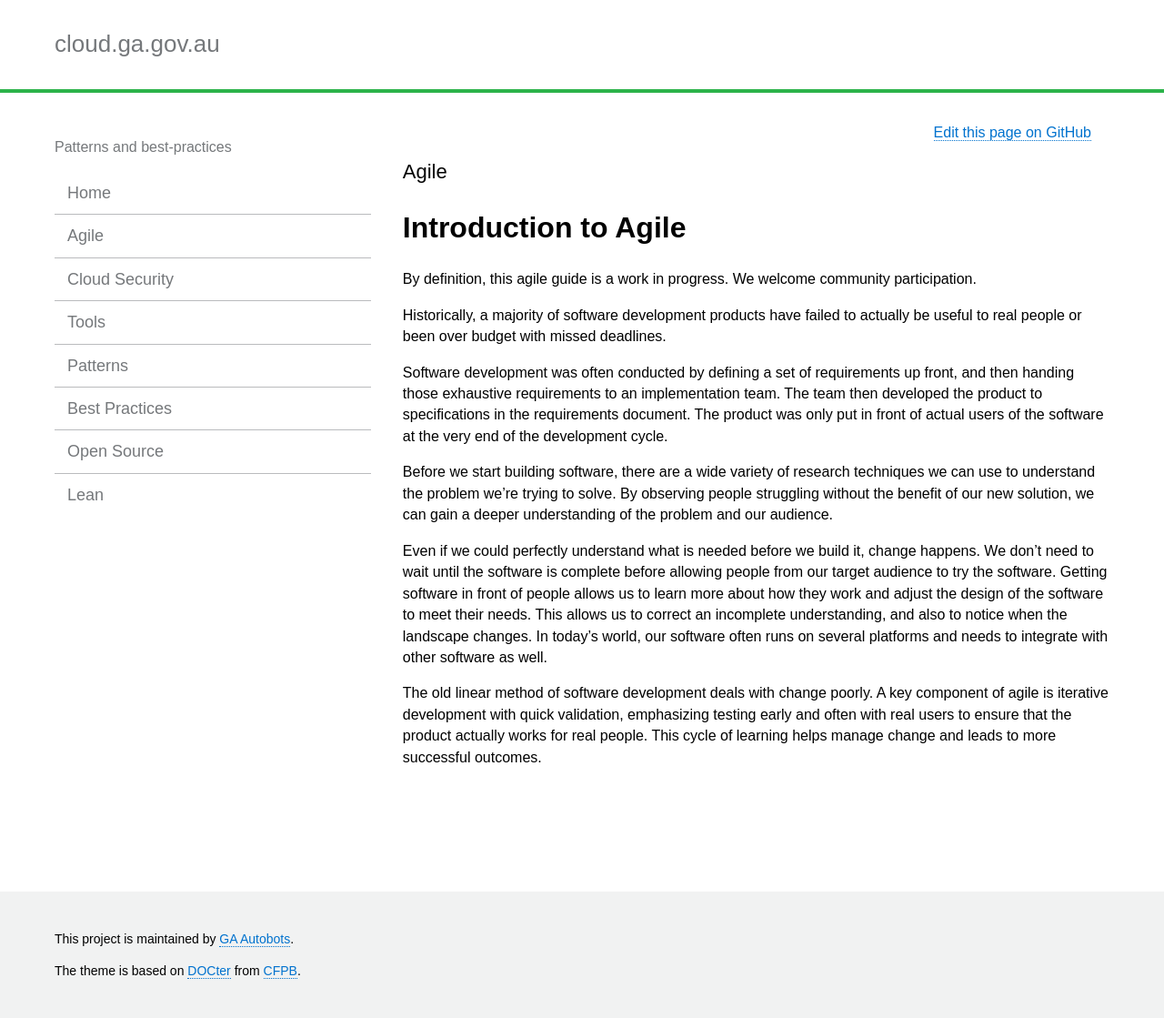
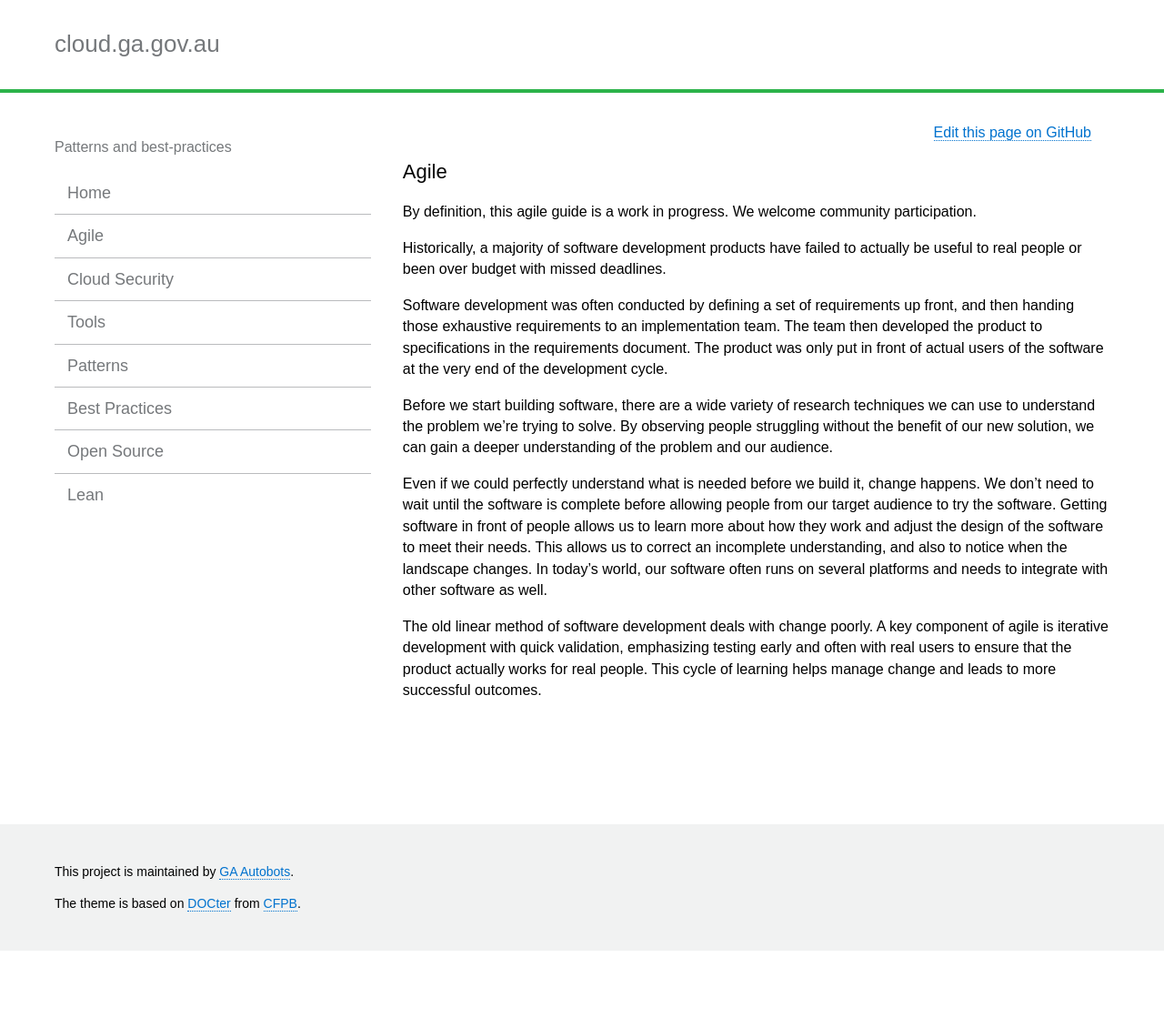
Before and after one commit to GeoscienceAustralia/cloud, a Jekyll site: the page built from docs/_pages/agile_index.md, in a window 1280 px wide. Shown: the whole page at 91% size. Built offline with Jekyll 4.4.1, drawn with Linux system fonts in a browser that asks for light colours; after the commit the page ends 1045 px from its top, so only the background shows below that.

Commit message:
Remove agile title

```diff
--- a/docs/_pages/agile_index.md
+++ b/docs/_pages/agile_index.md
@@ -4,7 +4,6 @@ layout: page
 permalink: agile_index.html
 ---
 
-# Introduction to Agile
 By definition, this agile guide is a work in progress. We welcome community participation.
 
 Historically, a majority of software development products have failed to actually be useful to real people or been over budget with missed deadlines.
```
